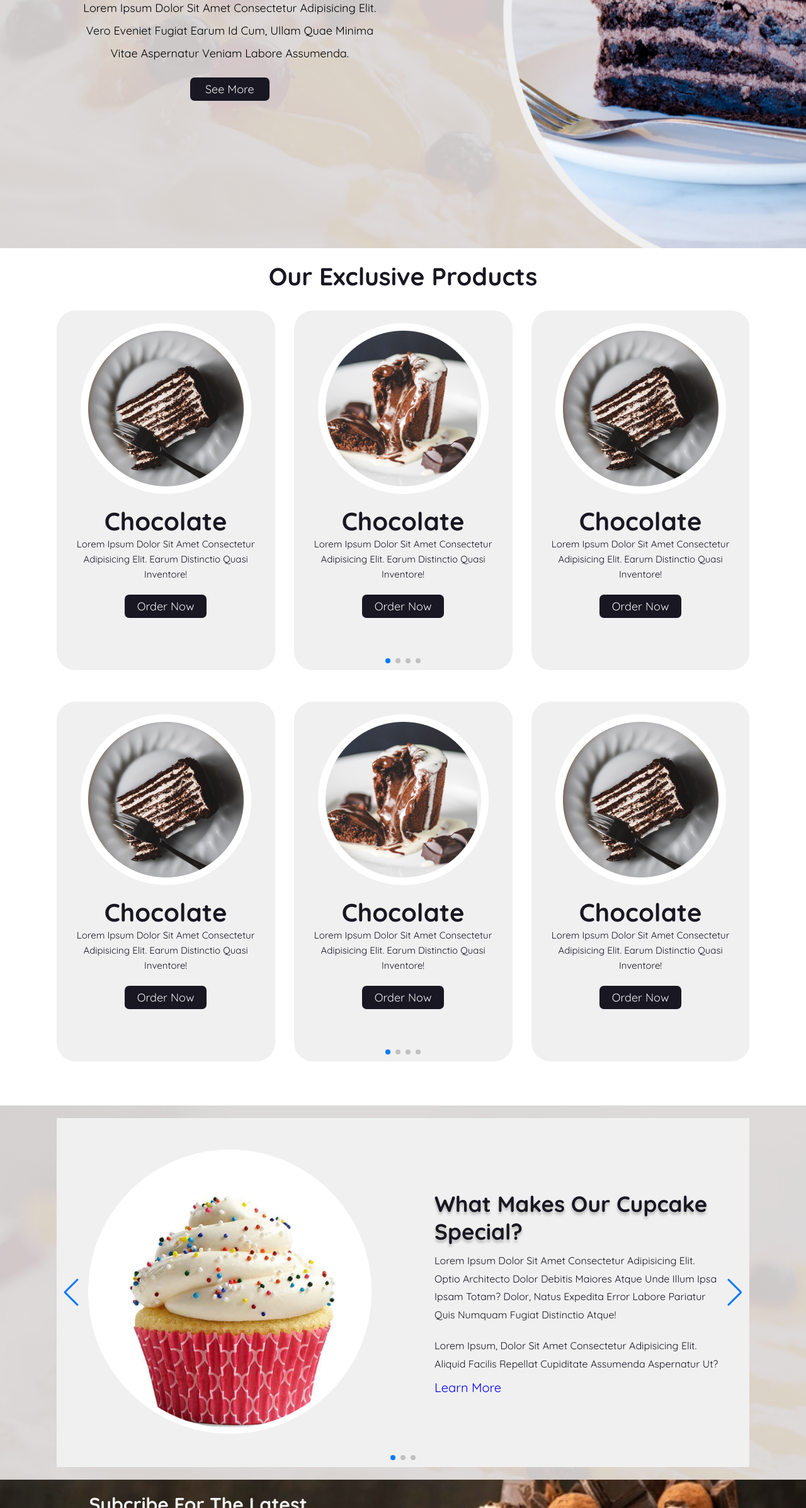
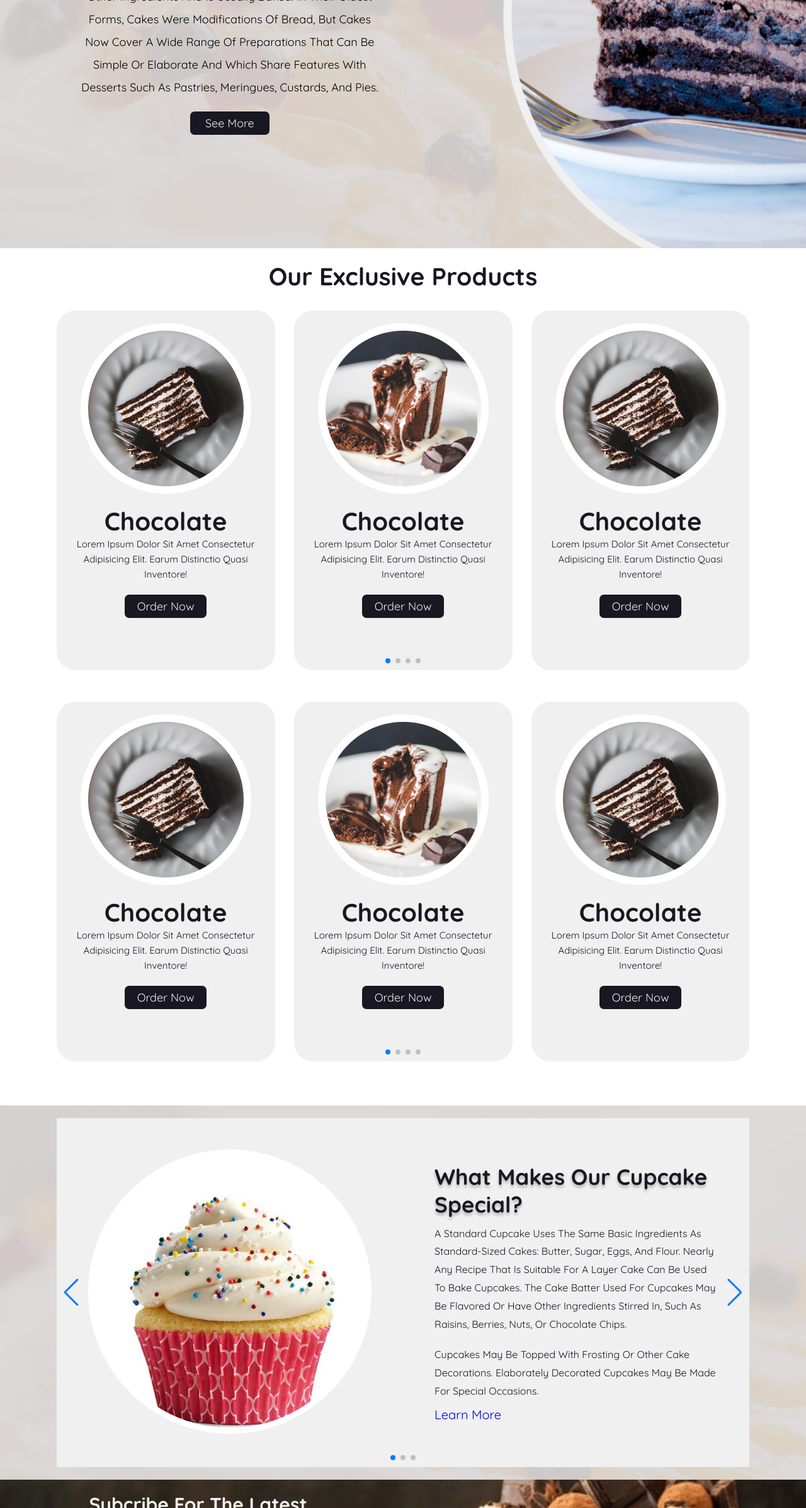
Before and after one commit to Ina1989/cake-shop-website, a plain HTML site: page index.html in a window 1280 px wide. Shown: the part 406-2800 px from the top of the page at 63% size. Drawn offline with nearby package versions, Linux system fonts and the light colour scheme.

Commit message:
modified-cake shop-js

```diff
--- a/index.html
+++ b/index.html
@@ -45,12 +45,16 @@
       <div class="homeContent">
         <h2>Delicious Cake for Everyone</h2>
         <p>
-          Lorem ipsum dolor sit amet consectetur adipisicing elit. Vero eveniet
-          fugiat earum id cum, ullam quae minima vitae aspernatur veniam labore
-          assumenda.
+          Cake is a flour confection made from flour, sugar, and other
+          ingredients and is usually baked. In their oldest forms, cakes were
+          modifications of bread, but cakes now cover a wide range of
+          preparations that can be simple or elaborate and which share features
+          with desserts such as pastries, meringues, custards, and pies.
         </p>
         <div class="home-btn">
-          <a href="#"><button>see more</button></a>
+          <a href="https://en.wikipedia.org/wiki/Cake"
+            ><button>see more</button></a
+          >
         </div>
       </div>
     </section>
@@ -205,16 +209,21 @@
             <div class="content">
               <h3>What makes our cupcake special?</h3>
               <p>
-                Lorem ipsum dolor sit amet consectetur adipisicing elit. Optio
-                architecto dolor debitis maiores atque unde illum ipsa ipsam
-                totam? Dolor, natus expedita error labore pariatur quis numquam
-                fugiat distinctio atque!
+                A standard cupcake uses the same basic ingredients as
+                standard-sized cakes: butter, sugar, eggs, and flour. Nearly any
+                recipe that is suitable for a layer cake can be used to bake
+                cupcakes. The cake batter used for cupcakes may be flavored or
+                have other ingredients stirred in, such as raisins, berries,
+                nuts, or chocolate chips.
               </p>
               <p>
-                Lorem ipsum, dolor sit amet consectetur adipisicing elit.
-                Aliquid facilis repellat cupiditate assumenda aspernatur ut?
+                Cupcakes may be topped with frosting or other cake decorations.
+                Elaborately decorated cupcakes may be made for special
+                occasions.
               </p>
-              <a href="#blogs" class="btn">learn more</a>
+              <a href="https://en.wikipedia.org/wiki/Cupcake" class="btn"
+                >learn more</a
+              >
             </div>
           </div>
           <div class="swiper-slide box">
@@ -224,16 +233,21 @@
             <div class="content">
               <h3>What makes our cupcake special?</h3>
               <p>
-                Lorem ipsum dolor sit amet consectetur adipisicing elit. Optio
-                architecto dolor debitis maiores atque unde illum ipsa ipsam
-                totam? Dolor, natus expedita error labore pariatur quis numquam
-                fugiat distinctio atque!
+                A standard cupcake uses the same basic ingredients as
+                standard-sized cakes: butter, sugar, eggs, and flour. Nearly any
+                recipe that is suitable for a layer cake can be used to bake
+                cupcakes. The cake batter used for cupcakes may be flavored or
+                have other ingredients stirred in, such as raisins, berries,
+                nuts, or chocolate chips.
               </p>
               <p>
-                Lorem ipsum, dolor sit amet consectetur adipisicing elit.
-                Aliquid facilis repellat cupiditate assumenda aspernatur ut?
+                Cupcakes may be topped with frosting or other cake decorations.
+                Elaborately decorated cupcakes may be made for special
+                occasions.
               </p>
-              <a href="#blogs" class="btn">learn more</a>
+              <a href="https://en.wikipedia.org/wiki/Cupcake" class="btn"
+                >learn more</a
+              >
             </div>
           </div>
           <div class="swiper-slide box">
@@ -243,16 +257,21 @@
             <div class="content">
               <h3>What makes our cupcake special?</h3>
               <p>
-                Lorem ipsum dolor sit amet consectetur adipisicing elit. Optio
-                architecto dolor debitis maiores atque unde illum ipsa ipsam
-                totam? Dolor, natus expedita error labore pariatur quis numquam
-                fugiat distinctio atque!
+                A standard cupcake uses the same basic ingredients as
+                standard-sized cakes: butter, sugar, eggs, and flour. Nearly any
+                recipe that is suitable for a layer cake can be used to bake
+                cupcakes. The cake batter used for cupcakes may be flavored or
+                have other ingredients stirred in, such as raisins, berries,
+                nuts, or chocolate chips.
               </p>
               <p>
-                Lorem ipsum, dolor sit amet consectetur adipisicing elit.
-                Aliquid facilis repellat cupiditate assumenda aspernatur ut?
+                Cupcakes may be topped with frosting or other cake decorations.
+                Elaborately decorated cupcakes may be made for special
+                occasions.
               </p>
-              <a href="#blogs" class="btn">learn more</a>
+              <a href="https://en.wikipedia.org/wiki/Cupcake" class="btn"
+                >learn more</a
+              >
             </div>
           </div>
         </div>
@@ -269,7 +288,7 @@
         <h3>subcribe for the latest update</h3>
         <input
           type="email"
-          name=""
+          name="email"
           placeholder="enter your email"
           id=""
           class="box"
@@ -372,8 +391,8 @@
           </div>
 
           <p>
-            Lorem ipsum dolor, sit amet consectetur adipisicing elit. Dicta
-            accusamus maxime quod.
+            The term "cake" has a long history. The word itself is of Viking
+            origin, from the Old Norse word "kaka"
           </p>
         </div>
         <div class="box">
--- a/style.css
+++ b/style.css
@@ -304,6 +304,7 @@ section {
   padding: 1rem 1.2rem;
   border-radius: 0.5rem;
   color: var(--black);
+  text-transform: lowercase;
 }
 
 .newsletter form .box2 {
```
